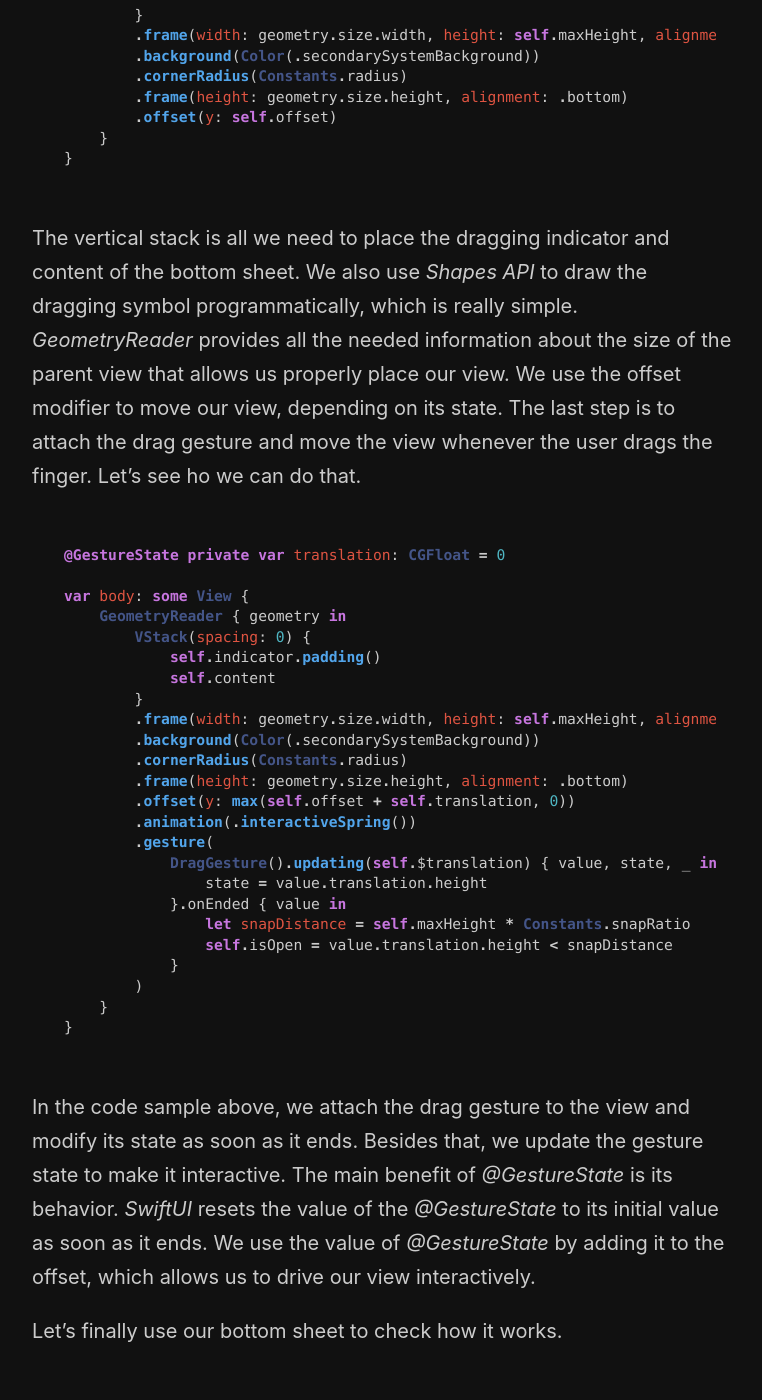
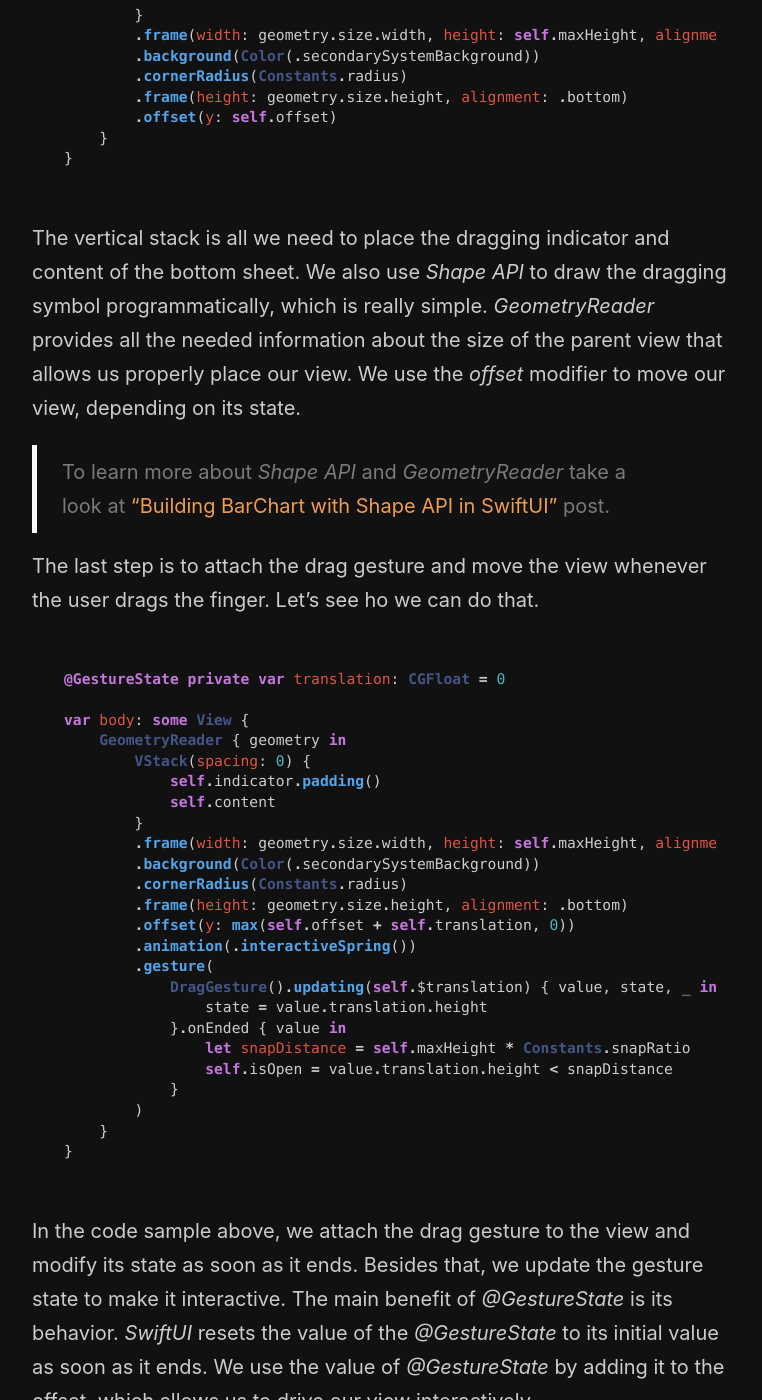
Before and after one commit to mecid/mecid.github.io, a Jekyll site: the page built from _posts/2019-12-11-building-bottom-sheet-in-swiftui.md, in a window 1280 px wide and 1400 px high, scrolled down 2477 px. Shown: the whole window, without its empty margins (258-1020 px from the left). Built offline with Jekyll 4.4.1, drawn with Linux system fonts in a browser that asks for light colours; some of the changed text lies outside the part shown.

Commit message:
Update 2019-12-11-building-bottom-sheet-in-swiftui.md

````diff
--- a/_posts/2019-12-11-building-bottom-sheet-in-swiftui.md
+++ b/_posts/2019-12-11-building-bottom-sheet-in-swiftui.md
@@ -65,7 +65,11 @@ var body: some View {
 }
 ```
 
-The vertical stack is all we need to place the dragging indicator and content of the bottom sheet. We also use *Shapes API* to draw the dragging symbol programmatically, which is really simple. *GeometryReader* provides all the needed information about the size of the parent view that allows us properly place our view. We use the offset modifier to move our view, depending on its state. The last step is to attach the drag gesture and move the view whenever the user drags the finger. Let's see ho we can do that.
+The vertical stack is all we need to place the dragging indicator and content of the bottom sheet. We also use *Shape API* to draw the dragging symbol programmatically, which is really simple. *GeometryReader* provides all the needed information about the size of the parent view that allows us properly place our view. We use the *offset* modifier to move our view, depending on its state.
+
+> To learn more about *Shape API* and *GeometryReader* take a look at ["Building BarChart with Shape API in SwiftUI"](/2019/08/14/building-barchart-with-shape-api-in-swiftui/) post.
+
+The last step is to attach the drag gesture and move the view whenever the user drags the finger. Let's see ho we can do that.
 
 ```swift
 @GestureState private var translation: CGFloat = 0
@@ -96,6 +100,8 @@ var body: some View {
 
 In the code sample above, we attach the drag gesture to the view and modify its state as soon as it ends. Besides that, we update the gesture state to make it interactive. The main benefit of *@GestureState* is its behavior. *SwiftUI* resets the value of the *@GestureState* to its initial value as soon as it ends. We use the value of *@GestureState* by adding it to the offset, which allows us to drive our view interactively.
 
+> To learn more about *gestures* and *@GestureState* take a look at ["Gestures in SwiftUI"](/2019/07/10/gestures-in-swiftui/) post.
+
 Let's finally use our bottom sheet to check how it works.
 
 ```swift
````
